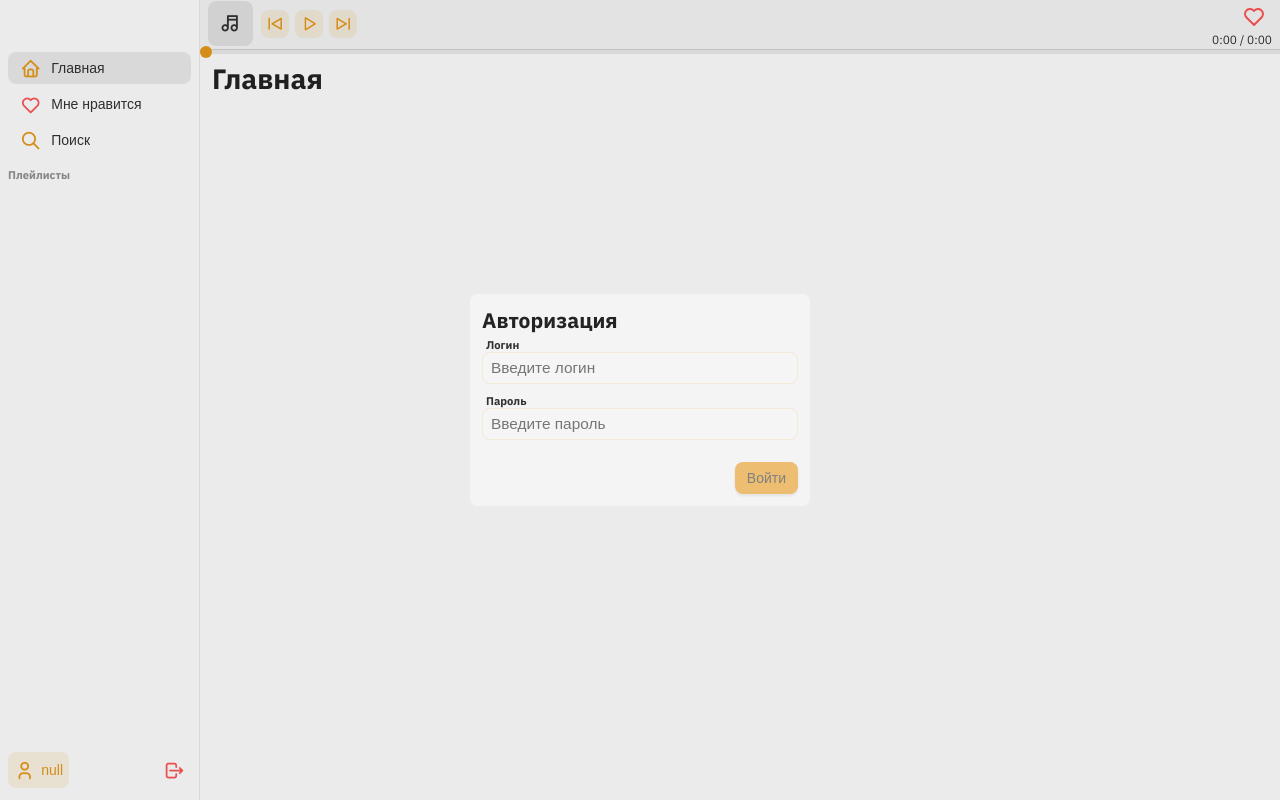
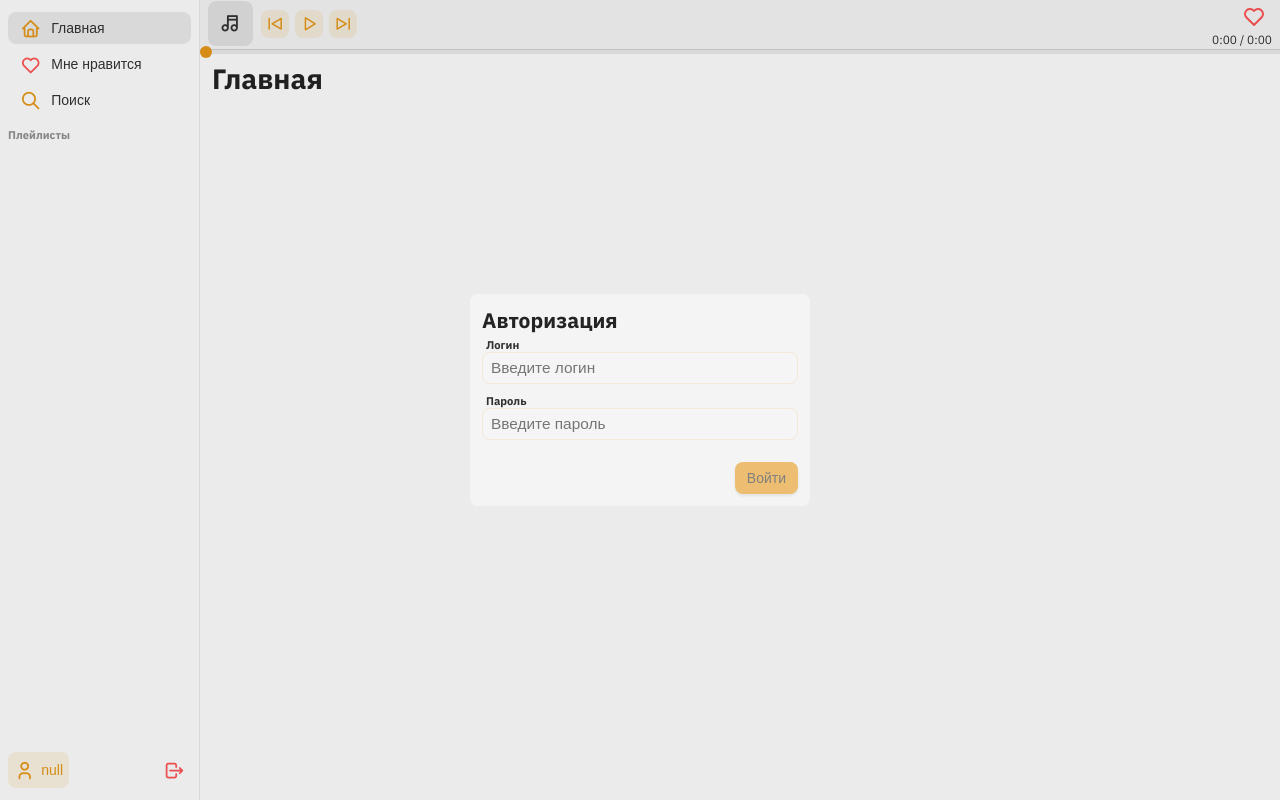
Before and after one commit to freethinkel/yamux, a Svelte app: page / in a window 1280 px wide. Built offline with nearby package versions, Linux system fonts and the light colour scheme.

Commit message:
fix build

```diff
--- a/src/HOC/Sidebar.svelte
+++ b/src/HOC/Sidebar.svelte
@@ -1,24 +1,32 @@
 <script lang="ts">
   import DraggableWindow from "../components/DraggableWindow.svelte";
 
-  import { createEventDispatcher } from "svelte";
+  import { createEventDispatcher, onMount } from "svelte";
 
   import Button from "../components/Button.svelte";
   import Icon from "../components/Icon.svelte";
   import { authStore } from "../store/auth";
   import { playlistStore } from "../store/playlist";
+  import { platform } from "@tauri-apps/api/os";
 
   export let selectedPage: string;
+  let isMacos = false;
 
   const dispatch = createEventDispatcher();
 
   const setPage = (id: string) => {
     dispatch("setPage", id);
   };
+
+  onMount(async () => {
+    isMacos = (await platform()) === "darwin";
+  });
 </script>
 
 <nav class="wrapper">
-  <DraggableWindow style="height: 40px;" />
+  {#if isMacos}
+    <DraggableWindow style="height: 40px;" />
+  {/if}
   <div class="links">
     <ul>
       <li>
```
Also changed, not shown: 2 other files (tests, documents, lock files or other folders).
